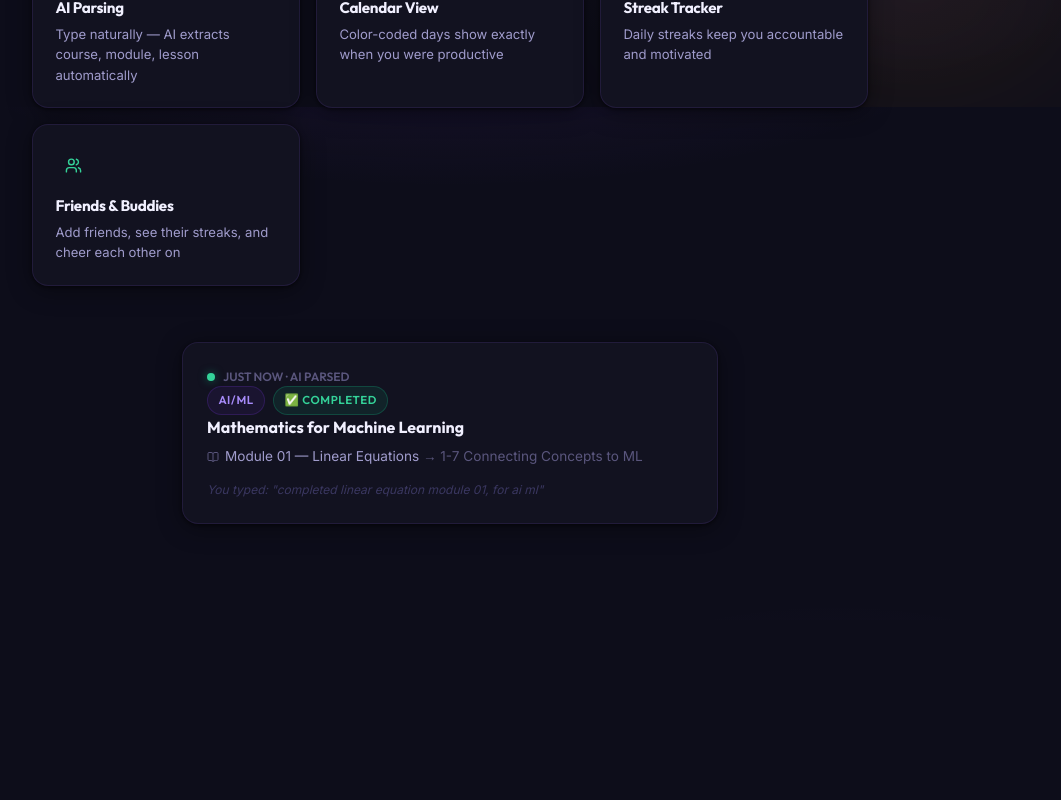
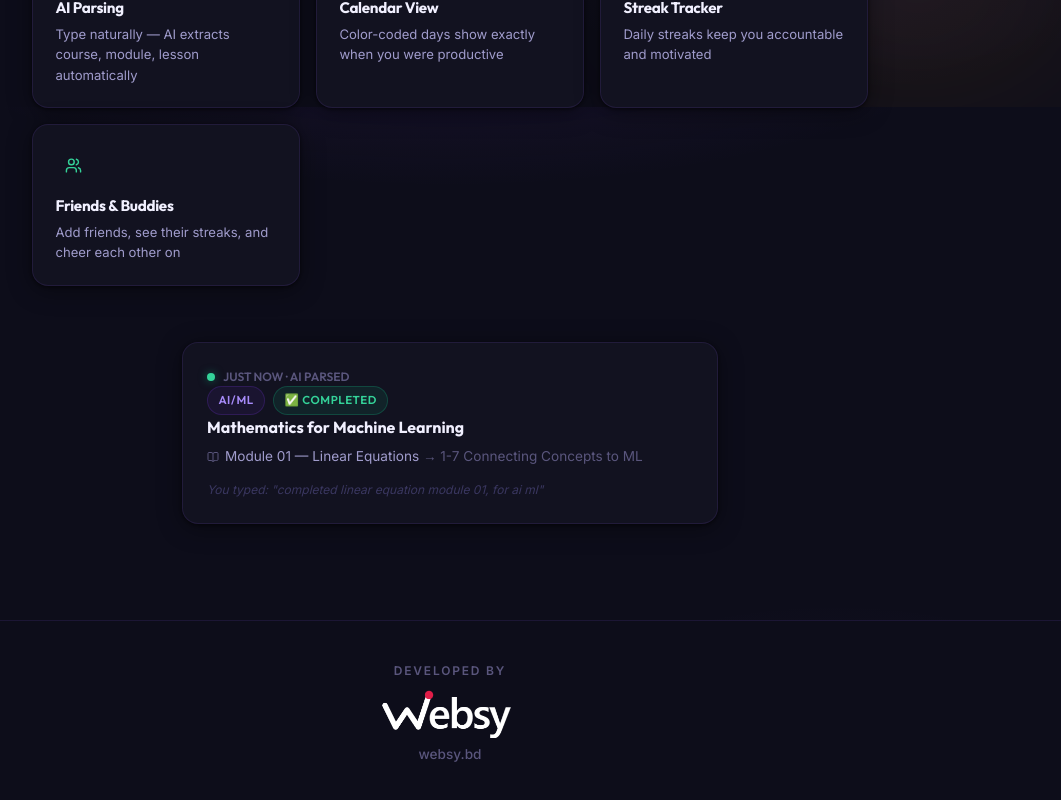
Before and after one commit to mahunn/Progress-Tracker-Ai, a Next.js app: page / in a window 1280 px wide. Shown: the part 693-1493 px from the top of the page, without its empty margins (190-1251 px from the left). Before the commit the page ends 1313 px from the top, so only its background shows below. Built offline with nearby package versions, Linux system fonts and the light colour scheme; no server answers.

Commit message:
feat: add root layout, global styles, and footer component with Websy branding

```diff
--- a/src/app/globals.css
+++ b/src/app/globals.css
@@ -1207,3 +1207,12 @@ h4 { font-size: 1.1rem; font-weight: 600; }
   font-weight: 500;
   color: rgba(255,255,255,0.9);
 }
+
+@media (max-width: 768px) {
+  .site-footer {
+    padding-bottom: calc(2.5rem + 70px) !important;
+  }
+  .site-footer .footer-logo {
+    height: 38px !important;
+  }
+}
--- a/src/app/layout.tsx
+++ b/src/app/layout.tsx
@@ -2,6 +2,7 @@ import type { Metadata } from "next";
 import Script from "next/script";
 import "./globals.css";
 import { AuthProvider } from "@/context/AuthContext";
+import Footer from "@/components/Footer";
 
 export const metadata: Metadata = {
   title: "Pathly — AI Progress Tracker",
@@ -54,7 +55,10 @@ export default function RootLayout({
         </Script>
       </head>
       <body>
-        <AuthProvider>{children}</AuthProvider>
+        <AuthProvider>
+          {children}
+          <Footer />
+        </AuthProvider>
       </body>
     </html>
   );
--- /dev/null
+++ b/src/components/Footer.tsx
@@ -0,0 +1,64 @@
+"use client";
+
+import Link from "next/link";
+
+export default function Footer() {
+  return (
+    <footer
+      className="site-footer"
+      style={{
+        display: "flex",
+        flexDirection: "column",
+        alignItems: "center",
+        justifyContent: "center",
+        padding: "2.5rem 1rem",
+        marginTop: "auto",
+        borderTop: "1px solid var(--border-subtle)",
+        background: "var(--bg-base)",
+      }}
+    >
+      <span
+        style={{
+          fontSize: "0.75rem",
+          fontWeight: 700,
+          color: "var(--text-muted)",
+          letterSpacing: "0.15em",
+          marginBottom: "0.6rem",
+        }}
+      >
+        DEVELOPED BY
+      </span>
+      <Link
+        href="https://websy.bd"
+        target="_blank"
+        rel="noopener noreferrer"
+        style={{
+          display: "flex",
+          flexDirection: "column",
+          alignItems: "center",
+          textDecoration: "none",
+          transition: "opacity 0.2s ease",
+        }}
+        onMouseEnter={(e) => (e.currentTarget.style.opacity = "0.8")}
+        onMouseLeave={(e) => (e.currentTarget.style.opacity = "1")}
+      >
+        <img
+          src="/websy-logo.png"
+          alt="Websy"
+          className="footer-logo"
+          style={{ height: 48, objectFit: "contain", marginBottom: "0.4rem" }}
+        />
+        <span
+          style={{
+            fontSize: "0.85rem",
+            color: "var(--text-muted)",
+            fontFamily: "'Inter', sans-serif",
+            fontWeight: 500,
+          }}
+        >
+          websy.bd
+        </span>
+      </Link>
+    </footer>
+  );
+}
```
Also changed, not shown: public/websy-logo.png (added).
